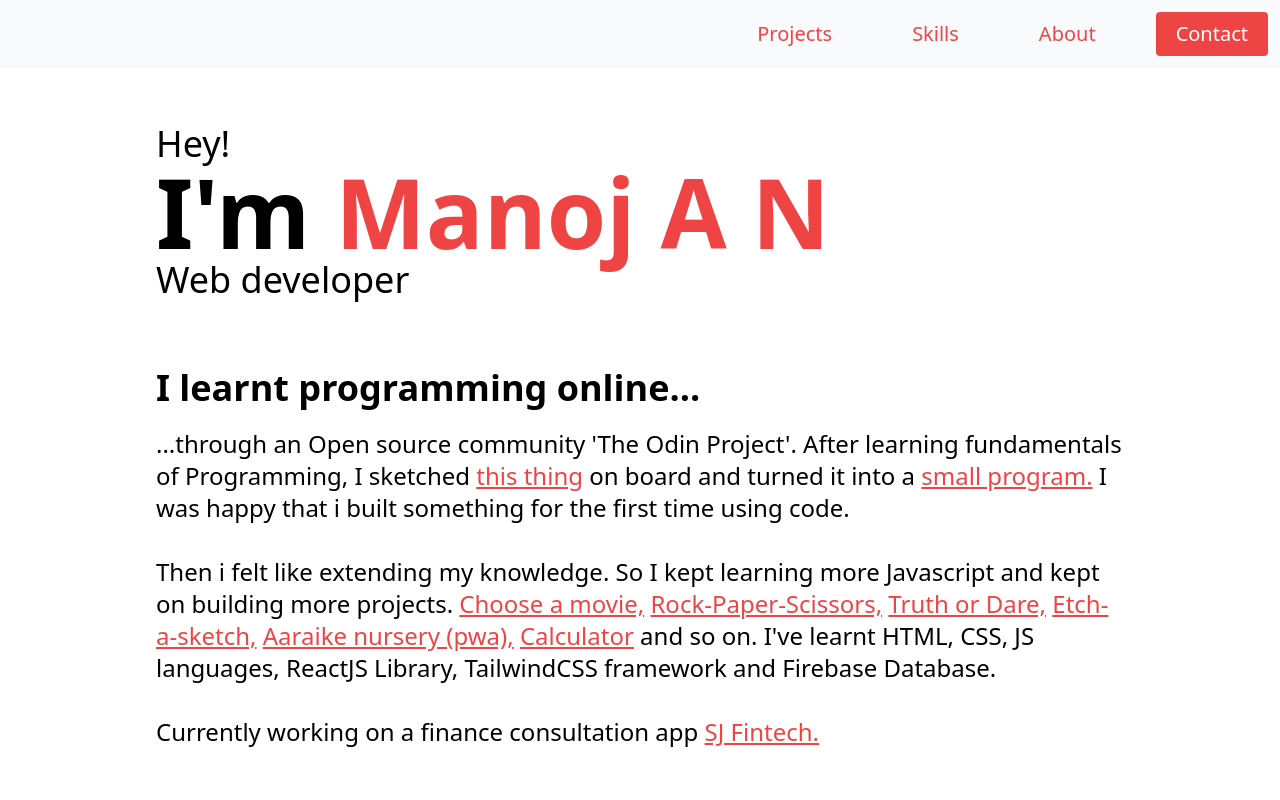
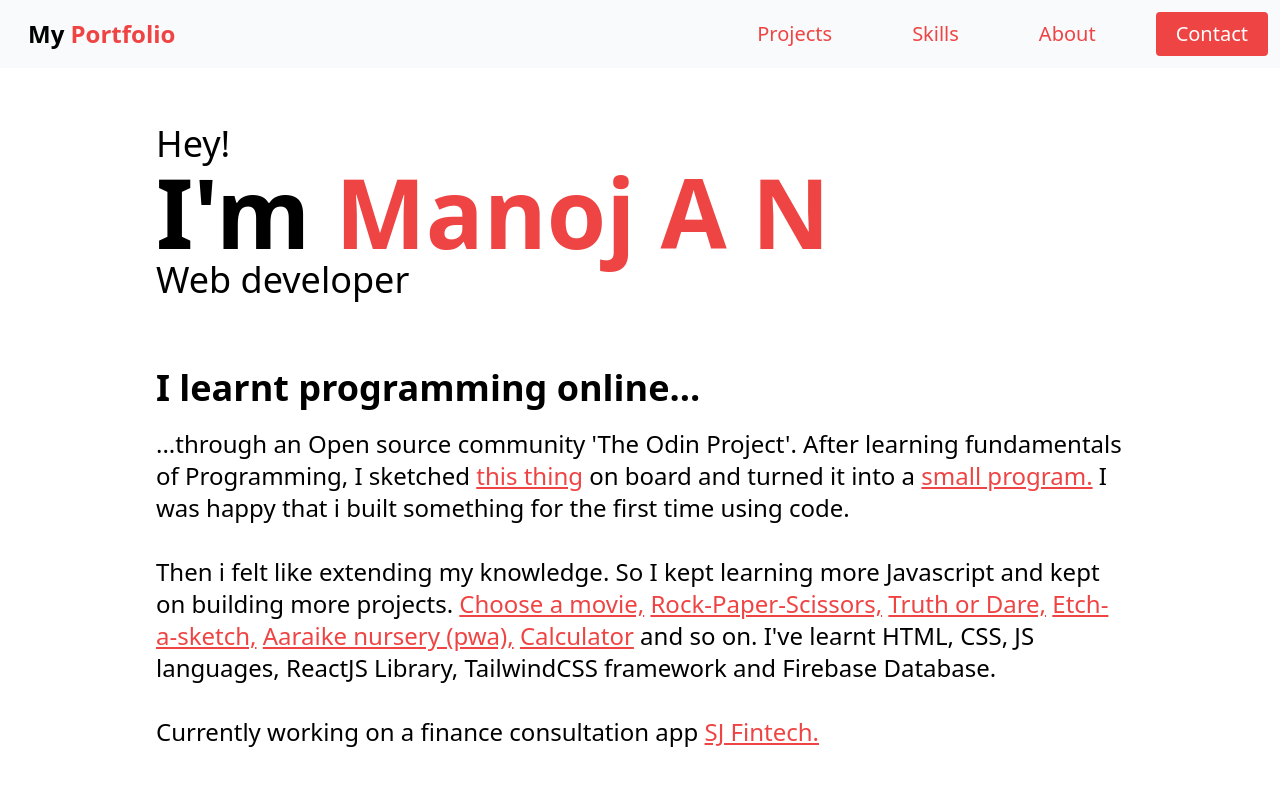
Before and after one commit to manoj7019/man-codes, a React (Vite) app: page / in a window 1280 px wide. Shown: the top 800 px of the page. Built offline with nearby package versions, Linux system fonts and the light colour scheme.

Commit message:
Update Navbar.jsx

```diff
--- a/src/Components/Navbar.jsx
+++ b/src/Components/Navbar.jsx
@@ -6,7 +6,7 @@ const Navbar = () => {
   return (
     <div className='fixed inset-x-0 z-50 top-0 flex justify-between items-center bg-gray-50 p-3'>
         <Anchorlink href='#hero'>
-            <h1 className='mobile:hidden text-2xl text-black font-bold'>mancodes<span className='text-red-500'>.in</span></h1>
+            <h1 className='mobile:px-4 text-2xl text-black font-bold'>My<span className='text-red-500'> Portfolio</span></h1>
         </Anchorlink>
         <div className='mobile:hidden laptop:flex justify-between gap-10'>
             <Anchorlink href='#projects'>
```
